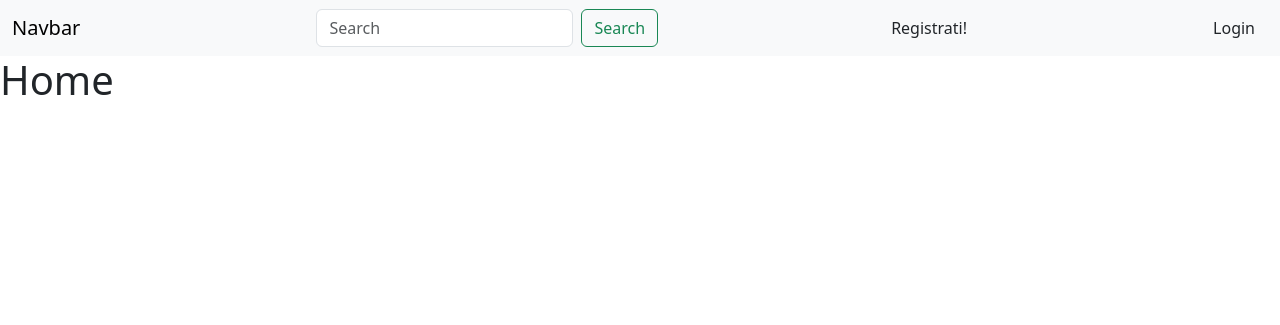
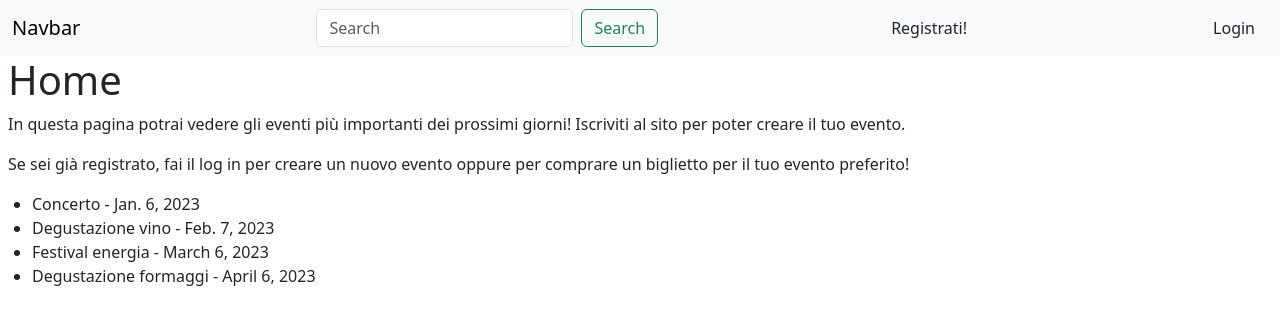
Before and after one commit to ErikaGenova/progettoDjango, a Django app: page / in a window 1280 px wide. Shown: the top 325 px of the page. Run offline with Django 4.2, Linux system fonts and the light colour scheme; data comes from the database, SQL or seed files in the repository; both versions use the stored data as it was after the commit; some libraries are stand-ins or nearby versions.

Commit message:
Creazione evento

```diff
--- a/EventManager/Templates/core/base.html
+++ b/EventManager/Templates/core/base.html
@@ -7,8 +7,6 @@
     <link href="https://cdn.jsdelivr.net/npm/bootstrap@5.3.0-alpha3/dist/css/bootstrap.min.css" rel="stylesheet"
           integrity="sha384-KK94CHFLLe+nY2dmCWGMq91rCGa5gtU4mk92HdvYe+M/SXH301p5ILy+dN9+nJOZ" crossorigin="anonymous">
     <title>Home</title>
-
-
 </head>
 
 <body>
@@ -37,6 +35,9 @@
                 <a href="{% url 'logout' %}">
                     <button class="btn btn-primary">Logout</button>
                 </a>
+                <a href="{% url 'crea_evento' %}">
+                    <button class="btn btn-primary">Crea nuovo evento</button>
+                </a>
             {% endif %}
         </div>
     </nav>
--- a/EventManager/Templates/core/index.html
+++ b/EventManager/Templates/core/index.html
@@ -1,5 +1,21 @@
-{% extends 'core/base.html'%}
+{% extends 'core/base.html' %}
 
 {% block content %}
-    <h1> Home </h1>
-   {% endblock %}
+    <div>
+        <div class="px-2">
+            <h1> Home </h1>
+            <p> In questa pagina potrai vedere gli eventi più importanti dei prossimi giorni! Iscriviti al sito per poter creare il tuo evento.</p>
+            <p> Se sei già registrato, fai il log in per creare un nuovo evento oppure per comprare un biglietto per il tuo evento preferito!</p>
+        </div>
+
+        <ul>
+            {% for evento in eventi %}
+                <li>
+                    {{ evento.titolo }} - {{ evento.data }}
+                </li>
+            {% endfor %}
+        </ul>
+
+
+    </div>
+{% endblock %}
--- a/EventManager/Templates/registration/login.html
+++ b/EventManager/Templates/registration/login.html
@@ -1,4 +1,5 @@
 {% extends 'core/base.html' %}
+{% load crispy_forms_filters %}
 {% load crispy_forms_tags %}
 {% block title %}Login{% endblock %}
 
--- a/EventManager/views.py
+++ b/EventManager/views.py
@@ -2,12 +2,14 @@ from django.contrib.auth import logout
 from django.http import HttpResponseRedirect
 from django.shortcuts import render
 from django.urls import reverse
-from django.views.generic import ListView
+from django.views.generic import ListView, CreateView
 from EventManager.models import Evento
 from .forms import SignupForm
+from .forms import EventoForm
 
 
 # Create your views here.
+
 def index(request):
     # if request.method == 'GET':
 
@@ -35,3 +37,30 @@ def signup(request):
             return HttpResponseRedirect(reverse('index'))
         else:
             return render(request, 'core/signup.html', {'form': form})
+
+
+class CreaEventoView(CreateView):
+    model = Evento
+    fields = '__all__'
+
+
+def lista_eventi(request):
+    eventi = Evento.objects.all()  # prende tutti gli eventi dal db
+    context = {'eventi': eventi}  # crea un dizionario con gli eventi, viene utilizzato per passare i dati dal backend al frontend
+    print(context)
+    return render(request, 'core/index.html', context)  # renderizza la pagina html con i dati del dizionario
+
+
+# quando un utente clicca sul bottone "crea nuovo evento" della pagina base.html, viene reindirizzato a questa vista che renderizza la pagina crea_evento.html
+# la pagina crea_evento.html contiene un form che permette all'utente di inserire i dati del nuovo evento
+# quando l'utente clicca sul bottone "crea evento" del form, viene inviata una richiesta POST a questa vista
+# la vista controlla se la richiesta è di tipo POST, se lo è, controlla se il form è valido, se lo è, salva i dati nel db e reindirizza l'utente alla pagina index.html
+def crea_evento(request):
+    if request.method == 'POST':
+        form = EventoForm(request.POST)
+        if form.is_valid():
+            form.save()
+            return HttpResponseRedirect(reverse('index'))
+    else:
+        form = EventoForm()
+    return render(request, 'core/crea_evento.html', {'form': form})
--- a/progettoDjango/urls.py
+++ b/progettoDjango/urls.py
@@ -16,13 +16,22 @@ Including another URLconf
 """
 from django.contrib import admin
 from django.urls import path, include
+from EventManager import views
 
-from EventManager.views import ListaEventiView, index, signup
+from EventManager.views import ListaEventiView, signup, index, CreaEventoView
 
 urlpatterns = [
-    path('', index, name='index'),
+    path('', views.lista_eventi, name='index'),
     path('admin/', admin.site.urls),
     path('eventi/', ListaEventiView.as_view(), name='eventi'),
+
+    path('eventi/', views.lista_eventi, name='eventi'), # questo url chiama la funzione lista_eventi in views.py per far vedere la lista degli eventi
+
+    path('event/<int:id>/', ListaEventiView.as_view(), name='event'),
+    path('eventi/nuovo', CreaEventoView.as_view(), name='eventi_create'),
     path('signup/', signup, name='signup'),
     path('accounts/', include('django.contrib.auth.urls')),
+    path('crea_evento/', views.crea_evento, name='crea_evento'),
+
+    # path('event/<int:pk>/', views.event_detail, name='event'),
 ]
```
Also changed, not shown: EventManager/Templates/core/crea_evento.html (added, +10 -0 lines), EventManager/Templates/core/eventi.html (+6 -3 lines), EventManager/forms.py (+9 -0 lines), EventManager/Templates/core/style.css (deleted), db_versione2.sqlite3, img/concert_295115348.jpg (added), img/corso-in-aula.png (added), img/degustazione-vino.png (added).
